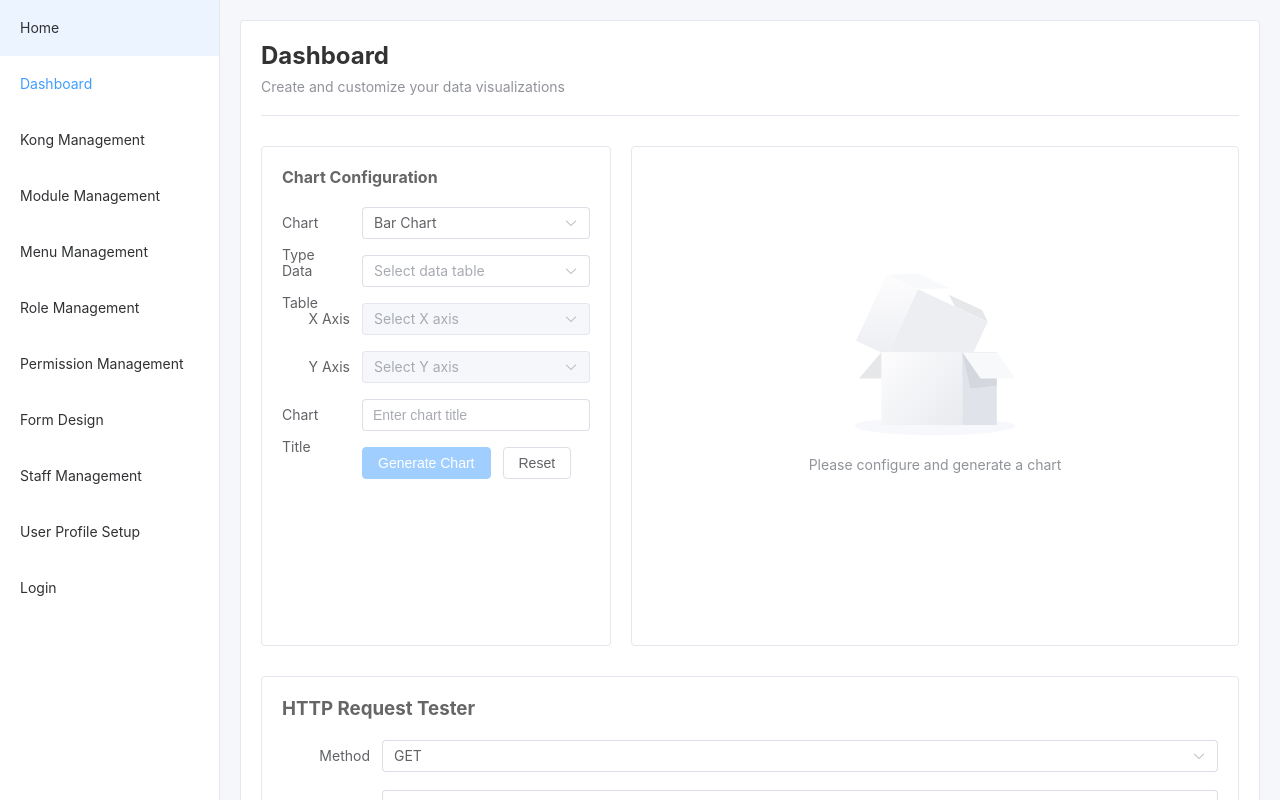
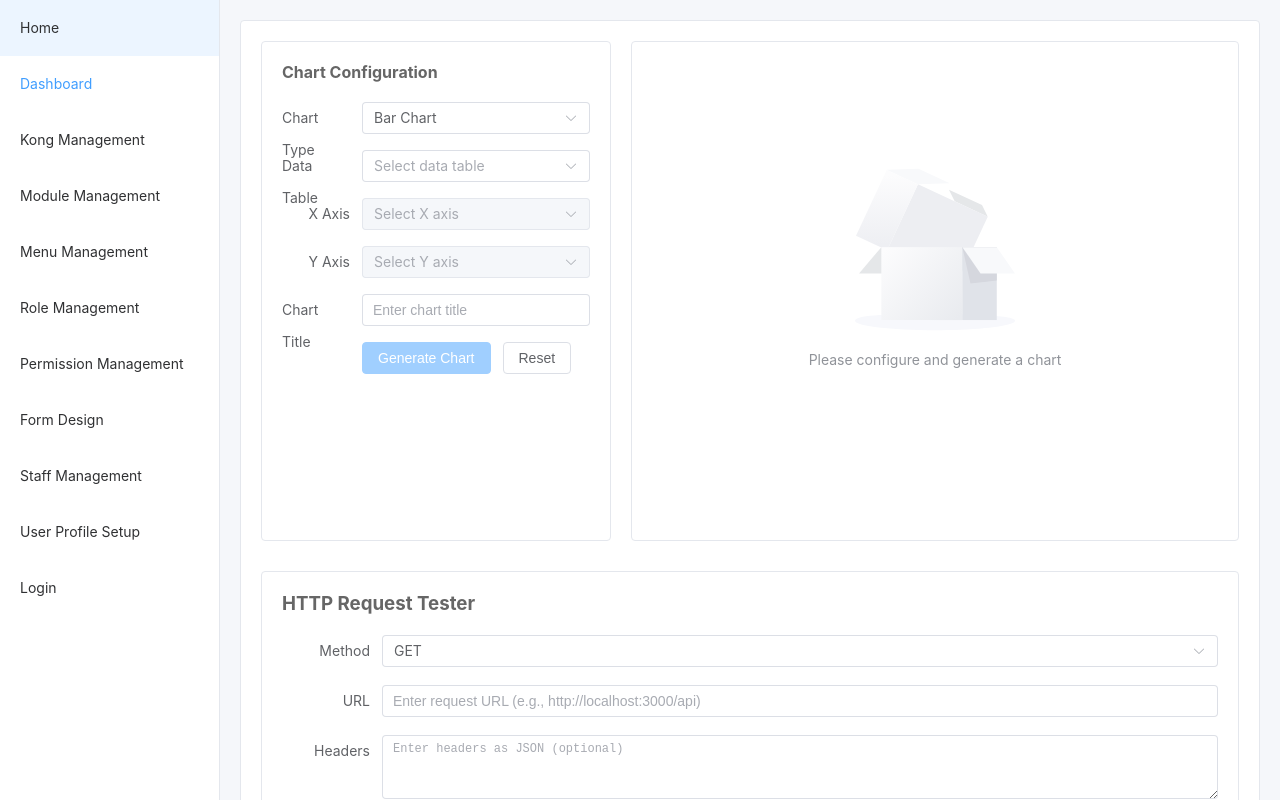
Before and after one commit to 1062585282/vue3element, a Vue app: page / in a window 1280 px wide. Both pictures are taken after a click on the item "Dashboard". Built offline with nearby package versions, Linux system fonts and the light colour scheme.

Commit message:
删除Dashboard页面中的标题文字

```diff
--- a/src/components/dashboard/Dashboard.vue
+++ b/src/components/dashboard/Dashboard.vue
@@ -1,9 +1,6 @@
 <template>
   <el-card shadow="false" class="dashboard-container">
-    <div class="dashboard-header">
-      <h2>Dashboard</h2>
-      <p>Create and customize your data visualizations</p>
-    </div>
+
 
     <div class="dashboard-content">
       <!-- 左侧图表配置 -->
```
